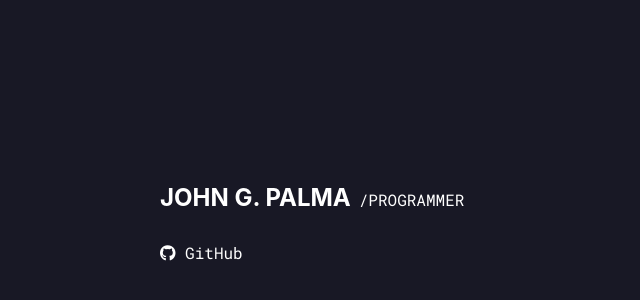
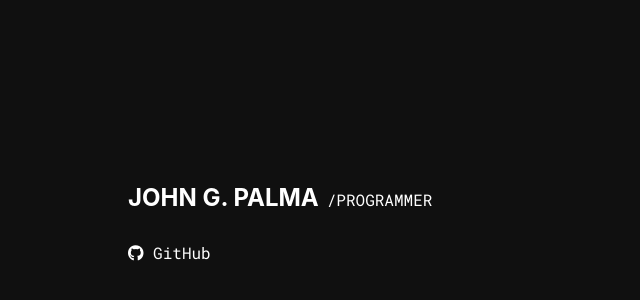
Before and after one commit to johngplma/portfolio, a plain HTML site: page index.html in a window 1280 px wide. Shown: the part 186-486 px from the top of the page, without its empty margins (0-640 px from the left). Drawn offline with Linux system fonts and the light colour scheme.

Commit message:
Changed bgcolor, adjusted container width

```diff
--- a/index.css
+++ b/index.css
@@ -14,7 +14,7 @@ body {
 
 header {
   height: 100vh;
-  background-color: #181825;
+  background-color: #101010;
   color: #fff;
 }
 
@@ -23,7 +23,7 @@ header {
   display: grid;
   align-content: center;
   /* padding: 3rem; */
-  width: 75%;
+  width: 80%;
   max-width: 1144px;
   margin: auto;
 }
```
